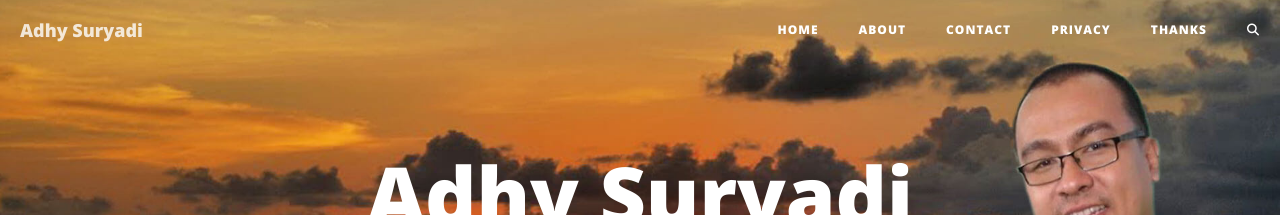
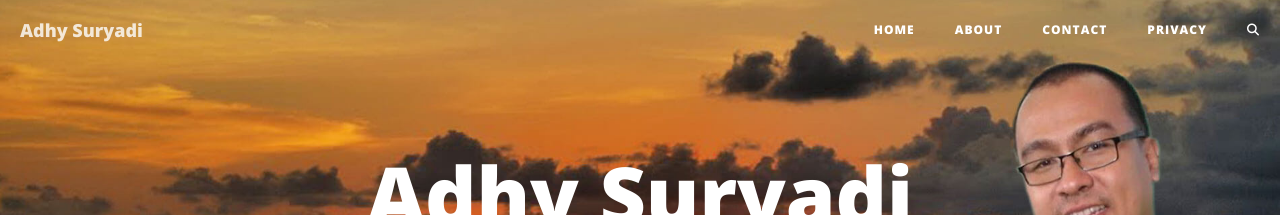
Before and after one commit to KompiAjaib/kompiajaib.github.io, a Jekyll site: the page built from index.html, in a window 1280 px wide. Shown: the top 215 px of the page. Built offline with Jekyll 4.4.1, drawn with Linux system fonts in a browser that asks for light colours; nearby versions of some CDN libraries; the list of posts is cut into pages by our own code; comment, search, counter and statistics services are not loaded.

```diff
--- a/_includes/nav.html
+++ b/_includes/nav.html
@@ -15,7 +15,7 @@
         <div class="collapse navbar-collapse" id="bs-example-navbar-collapse-1">
             <ul class="nav navbar-nav navbar-right">
                 <li><a href="{{ site.baseurl }}/">Home</a></li>
-                {% for page in site.pages %}{% if page.title %}{% if page.url contains  "/tags/" or page.url contains  "/search" or page.url contains  "/404" %}{% else %}<li><a href="{{ page.url | prepend: site.baseurl }}">{{ page.title }}</a></li>{% endif %}{% endif %}{% endfor %}
+                {% for page in site.pages %}{% if page.title %}{% if page.url contains  "/tags/" or page.url contains  "/search" or page.url contains  "/thanks" or page.url contains  "/404" %}{% else %}<li><a href="{{ page.url | prepend: site.baseurl }}">{{ page.title }}</a></li>{% endif %}{% endif %}{% endfor %}
                 <li><a href="{{ root_url }}/search/" class="nav-search-link" title="Search"><i class="fa fa-search nav-search-icon"></i></a></li>
             </ul>
         </div>
```
